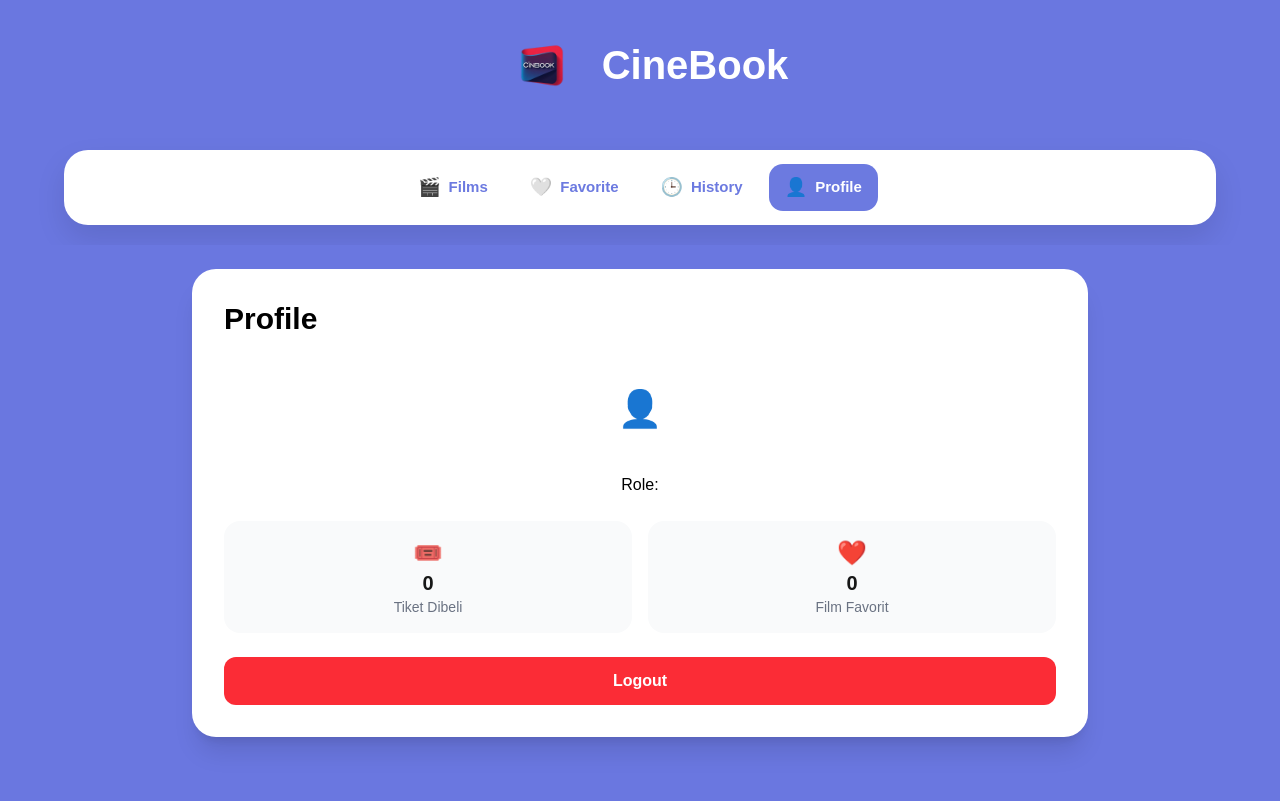
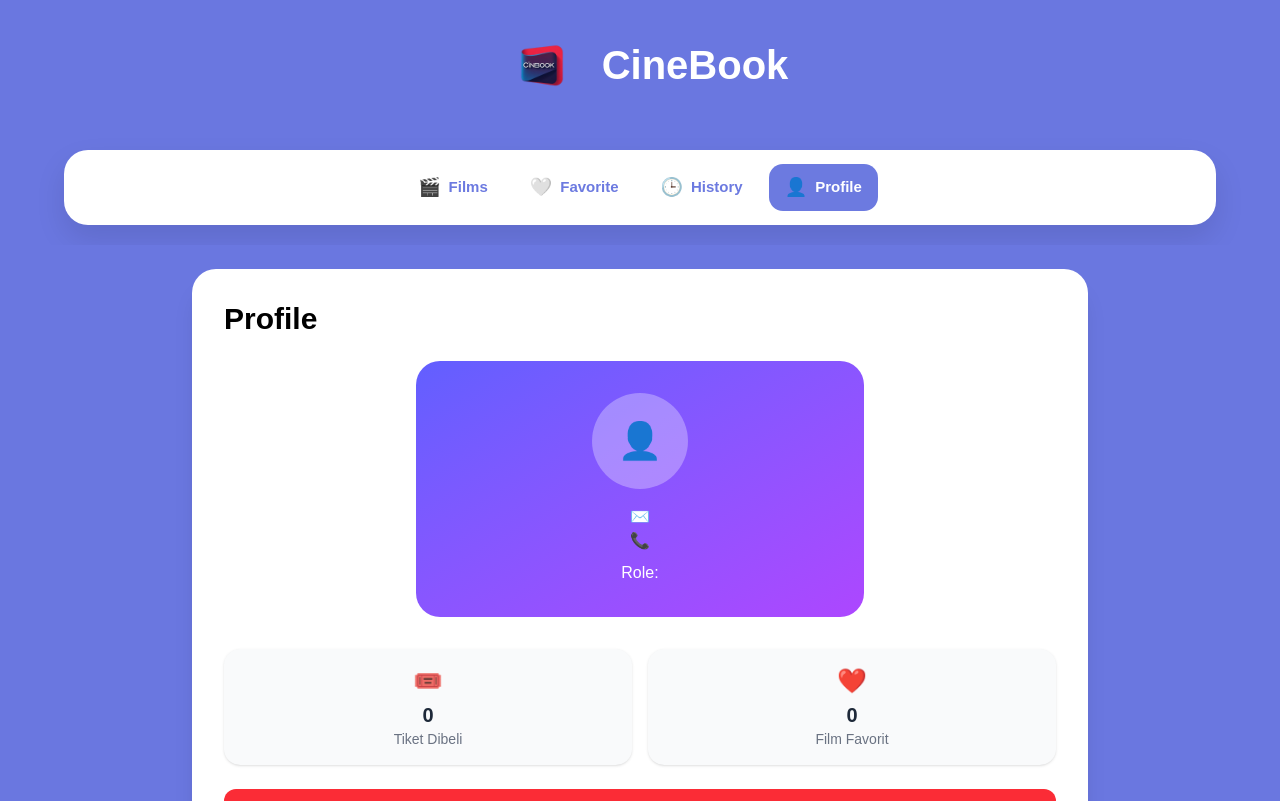
Before and after one commit to ZhafranDigitalMedia/Pesentiketfilmweb, a Next.js app: page /profile in a window 1280 px wide. Shown: the top 801 px of the page. Built offline with nearby package versions, Linux system fonts and the light colour scheme; no server answers; the database is empty; sample sign-in values are in the browser's storage.

Commit message:
Update Profile.tsx

```diff
--- a/src/components/Profile.tsx
+++ b/src/components/Profile.tsx
@@ -27,16 +27,23 @@ export default function Profile() {
 
         <h2 className="text-3xl font-bold mb-6 text-black">Profile</h2>
 
-        <div className="text-center mb-6 text-black">
+        <div className="bg-gradient-to-br from-indigo-500 to-purple-500
+                      rounded-3xl p-6 sm:p-8 text-white text-center
+                      max-w-md mx-auto mb-8">
           <div className="w-20 h-20 sm:w-24 sm:h-24 rounded-full
                         bg-white/30 flex items-center justify-center
                         text-3xl sm:text-4xl mx-auto mb-4">
             👤
           </div>
-          <h3 className="text-xl font-semibold">{user.getName()}</h3>
-          <p>{user.getEmail()}</p>
-          <p>{user.getPhone()}</p>
-          <p>Role: {user.getRole()}</p>
+
+          <h3 className="text-lg sm:text-xl font-semibold">
+            {user.getName()}
+          </h3>
+          <p className="text-sm sm:text-base mt-1">✉️ {user.getEmail()}</p>
+          <p className="text-sm sm:text-base">📞 {user.getPhone()}</p>
+          <p className="text-sm sm:text-base mt-2">
+            Role: <span className="font-semibold capitalize">{user.getRole()}</span>
+          </p>
         </div>
 
         {user.getRole() !== "admin" && (
@@ -60,11 +67,19 @@ export default function Profile() {
   );
 }
 
-function StatCard({ icon, value, label }: any) {
+function StatCard({
+  icon,
+  value,
+  label,
+}: {
+  icon: string;
+  value: number;
+  label: string;
+}) {
   return (
-    <div className="bg-gray-50 rounded-2xl p-4 text-center">
-      <div className="text-2xl">{icon}</div>
-      <div className="text-xl font-bold">{value}</div>
+    <div className="bg-gray-50 rounded-2xl p-4 text-center shadow-sm">
+      <div className="text-2xl mb-1">{icon}</div>
+      <div className="text-xl font-bold text-gray-800">{value}</div>
       <div className="text-sm text-gray-500">{label}</div>
     </div>
   );
```
